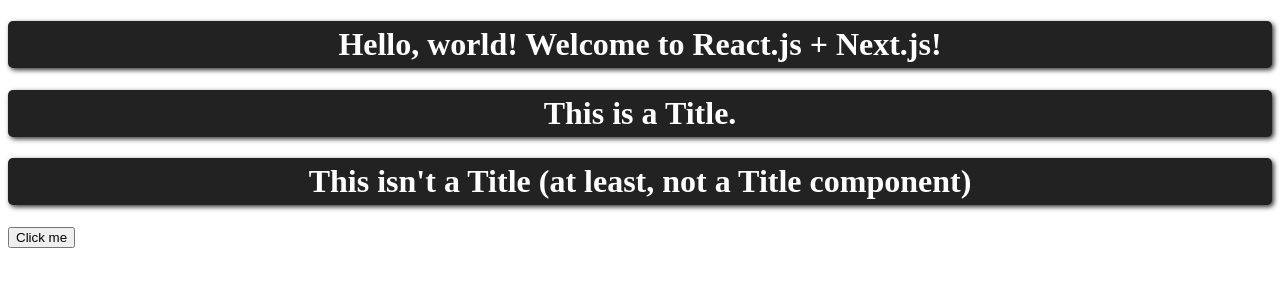
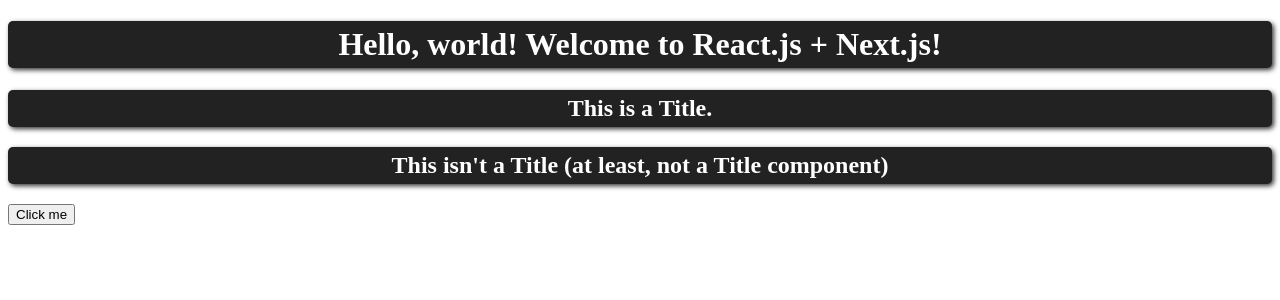
Before and after one commit to NathanMBR/aluracord, a Next.js app: page / in a window 1280 px wide. Shown: the top 300 px of the page. Built offline with nearby package versions, Linux system fonts and the light colour scheme.

Commit message:
chore: add dynamic html at components

```diff
--- a/pages/index.js
+++ b/pages/index.js
@@ -1,10 +1,17 @@
-const Title = props => (
+const Title = props => {
+	/* Functionalities */
+	const Tag = props.Tag;
+
+	return (
 		<>
-		<h1>
+			{/* Elements */}
+			<Tag>
 				{props.children}
-		</h1>
+			</Tag>
+
+			{/* Style */}
 			<style jsx>{`
-			h1 {
+				${Tag} {
 					display: block;
 					padding: 5px;
 					text-align: center;
@@ -16,14 +23,15 @@
 			`}</style>
 		</>
 	)
+}
 
 const log = msg => console.log(msg);
 
 export default () => (
 	<div>
-		<Title>Hello, world! Welcome to React.js + Next.js!</Title>
-		<Title>This is a Title.</Title>
-		<h1>This isn't a Title (at least, not a Title component)</h1>
+		<Title Tag="h1">Hello, world! Welcome to React.js + Next.js!</Title>
+		<Title Tag="h2">This is a Title.</Title>
+		<h2>This isn't a Title (at least, not a Title component)</h2>
 		<button onClick={() => log(document.querySelector("button"))}>Click me</button>
 	</div>
 );
```
Lines whose indentation alone changed are shown as unchanged.
